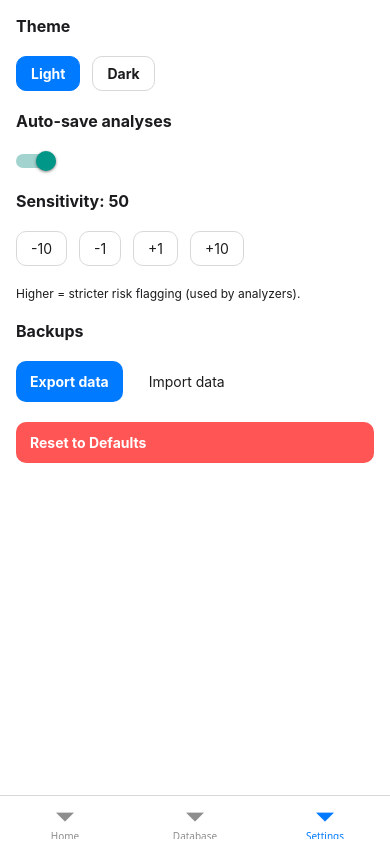
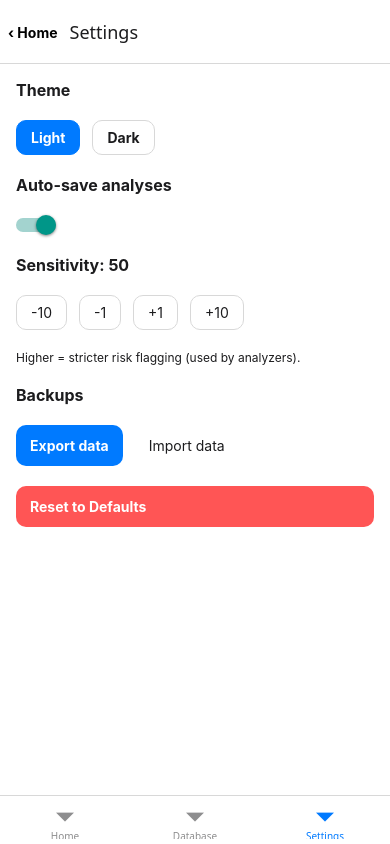
Before and after one commit to Cyamos2/job-scam-detector, a React Native app: screen /SettingsTab in a window 390 px wide. Built offline with nearby package versions, Linux system fonts and the light colour scheme.

Commit message:
fixed settings screen

```diff
--- a/src/screens/SettingsScreen.tsx
+++ b/src/screens/SettingsScreen.tsx
@@ -1,6 +1,14 @@
 // src/screens/SettingsScreen.tsx
-import React, { useEffect } from "react";
-import { View, Text, Pressable, StyleSheet, ScrollView, Switch, Alert } from "react-native";
+import React from "react";
+import {
+  View,
+  Text,
+  Pressable,
+  StyleSheet,
+  ScrollView,
+  Switch,
+  Alert,
+} from "react-native";
 import * as Sharing from "expo-sharing";
 import * as FileSystem from "expo-file-system";
 import * as DocumentPicker from "expo-document-picker";
@@ -9,15 +17,50 @@ import { useColors } from "../theme/useColors";
 import { useSettings } from "../SettingsProvider";
 import { useSavedItems, type SavedAnalysis } from "../store/savedItems";
 
-export default function SettingsScreen({ navigation }: any) {
+type Props = { navigation: any };
+
+export default function SettingsScreen({ navigation }: Props) {
   const { colors, text, card, bg } = useColors();
-  const { theme, setTheme, autoSave, setAutoSave, sensitivity, setSensitivity, reset } =
-    useSettings();
+  const {
+    theme,
+    setTheme,
+    autoSave,
+    setAutoSave,
+    sensitivity,
+    setSensitivity,
+    reset,
+  } = useSettings();
   const { items, addMany } = useSavedItems();
 
-  useEffect(() => {
-    navigation.setOptions({ title: "Settings" });
+  const goHome = React.useCallback(() => {
+    const parent = navigation.getParent?.();
+    if (parent) {
+      // Bottom tab navigator
+      (parent as any).navigate("HomeTab", { screen: "HomeMain" });
+    } else {
+      // Fallback: if we’re already in the Home stack
+      navigation.navigate("HomeMain" as never);
+    }
   }, [navigation]);
+
+  // Header (re-run when theme/colors change so the header matches)
+  React.useLayoutEffect(() => {
+    navigation.setOptions({
+      headerShown: true,
+      headerTitle: "Settings",
+      headerBackVisible: false,
+      headerLeft: () => (
+        <Pressable
+          onPress={goHome}
+          accessibilityRole="button"
+          hitSlop={10}
+          style={{ paddingHorizontal: 8, paddingVertical: 6, flexDirection: "row", alignItems: "center" }}
+        >
+          <Text style={{ fontWeight: "700" }}>‹ Home</Text>
+        </Pressable>
+      ),
+    });
+  }, [navigation, goHome, colors.text, theme]);
 
   const bumpSensitivity = (delta: number) =>
     setSensitivity(Math.max(0, Math.min(100, sensitivity + delta)));
@@ -35,22 +78,51 @@ export default function SettingsScreen({ navigation }: any) {
   const importData = async () => {
     const res = await DocumentPicker.getDocumentAsync({ type: "application/json" });
     if (res.canceled) return;
+
     try {
-      const raw = await FileSystem.readAsStringAsync(res.assets[0].uri);
+      const uri = res.assets?.[0]?.uri;
+      if (!uri) throw new Error("No file selected");
+
+      const raw = await FileSystem.readAsStringAsync(uri);
       const parsed = JSON.parse(raw) as unknown;
 
-      if (!Array.isArray(parsed)) throw new Error("Invalid backup: not an array");
-      // Basic shape check
-      const cleaned: SavedAnalysis[] = parsed.filter((x: any) =>
-        x && typeof x.id === "string" && typeof x.title === "string" &&
-        typeof x.score === "number" && typeof x.verdict === "string" &&
-        Array.isArray(x.flags) && typeof x.createdAt === "number"
+      if (!Array.isArray(parsed)) {
+        throw new Error("Invalid backup format (expected an array).");
+      }
+
+      const incoming: SavedAnalysis[] = parsed.filter((x: any) =>
+        x &&
+        typeof x.id === "string" &&
+        typeof x.title === "string" &&
+        (x.source === "text" || x.source === "image") &&
+        typeof x.score === "number" &&
+        (x.verdict === "Low" || x.verdict === "Medium" || x.verdict === "High") &&
+        Array.isArray(x.flags) &&
+        typeof x.createdAt === "number"
       );
 
-      if (!cleaned.length) throw new Error("No valid records found");
+      if (incoming.length === 0) throw new Error("No valid records found.");
 
-      addMany(cleaned); // your SavedItems store exposes this
-      Alert.alert("Import complete", `${cleaned.length} analyses imported.`);
+      const existingIds = new Set(items.map((i) => i.id));
+      const deduped = incoming.filter((i) => !existingIds.has(i.id));
+      const skipped = incoming.length - deduped.length;
+
+      if (deduped.length === 0) {
+        Alert.alert(
+          "Nothing to import",
+          skipped > 0 ? "All records were duplicates." : "No new records found."
+        );
+        return;
+      }
+
+      addMany(deduped);
+
+      Alert.alert(
+        skipped > 0 ? "Imported with warnings" : "Import complete",
+        skipped > 0
+          ? `${deduped.length} added, ${skipped} duplicates skipped.`
+          : `${deduped.length} analyses imported.`
+      );
     } catch (e) {
       Alert.alert("Import failed", String(e));
     }
@@ -62,16 +134,37 @@ export default function SettingsScreen({ navigation }: any) {
       <Text style={[styles.sectionTitle, text]}>Theme</Text>
       <View style={styles.row}>
         <Pressable
-          style={[styles.chip, card, theme === "light" && { backgroundColor: colors.primary, borderColor: colors.primary }]}
           onPress={() => setTheme("light")}
+          accessibilityRole="button"
+          style={[
+            styles.chip,
+            card,
+            theme === "light" && {
+              backgroundColor: colors.primary,
+              borderColor: colors.primary,
+            },
+          ]}
         >
-          <Text style={[styles.chipText, theme === "light" ? { color: "white" } : text]}>Light</Text>
+          <Text style={[styles.chipText, theme === "light" ? { color: "white" } : text]}>
+            Light
+          </Text>
         </Pressable>
+
         <Pressable
-          style={[styles.chip, card, theme === "dark" && { backgroundColor: colors.primary, borderColor: colors.primary }]}
           onPress={() => setTheme("dark")}
+          accessibilityRole="button"
+          style={[
+            styles.chip,
+            card,
+            theme === "dark" && {
+              backgroundColor: colors.primary,
+              borderColor: colors.primary,
+            },
+          ]}
         >
-          <Text style={[styles.chipText, theme === "dark" ? { color: "white" } : text]}>Dark</Text>
+          <Text style={[styles.chipText, theme === "dark" ? { color: "white" } : text]}>
+            Dark
+          </Text>
         </Pressable>
       </View>
 
@@ -88,7 +181,9 @@ export default function SettingsScreen({ navigation }: any) {
           </Pressable>
         ))}
       </View>
-      <Text style={[styles.note, text]}>Higher = stricter risk flagging (used by analyzers).</Text>
+      <Text style={[styles.note, text]}>
+        Higher = stricter risk flagging (used by analyzers).
+      </Text>
 
       {/* Backups */}
       <Text style={[styles.sectionTitle, text]}>Backups</Text>
@@ -107,7 +202,7 @@ export default function SettingsScreen({ navigation }: any) {
         onPress={() =>
           Alert.alert("Confirm reset", "Restore settings to defaults?", [
             { text: "Cancel", style: "cancel" },
-            { text: "Reset", style: "destructive", onPress: reset }, // ✅ use `reset`
+            { text: "Reset", style: "destructive", onPress: reset },
           ])
         }
       >
```
